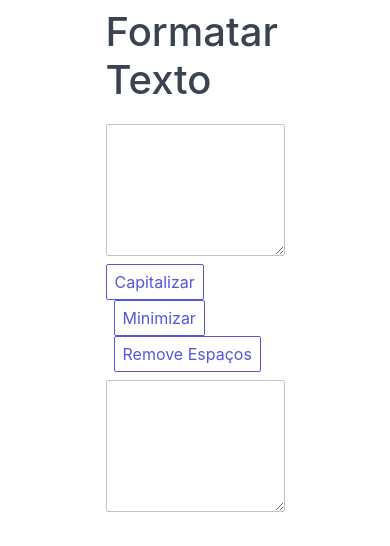
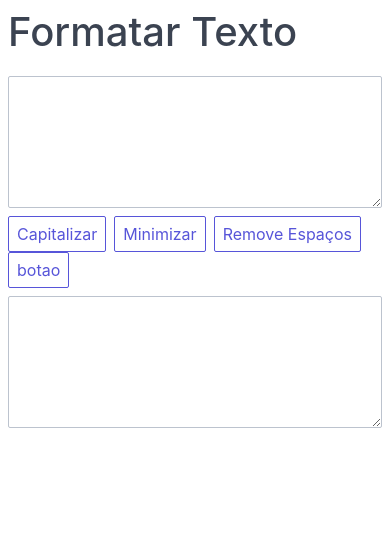
Before and after one commit to guizordan/formatatexto, a Nuxt app: page / in a window 390 px wide. Shown: the top 546 px of the page. Built offline with nearby package versions, Linux system fonts and the light colour scheme.

Commit message:
format button isolated in one component

```diff
--- /dev/null
+++ b/components/FormatButton.vue
@@ -0,0 +1,29 @@
+<template>
+  <button ref="button" @click="activate" class="btn">{{label}}</button>
+</template>
+
+<script>
+export default {
+  data() {
+    return {
+      active: false
+    };
+  },
+
+  props: ['label'],
+
+  methods: {
+    activate: function() {
+      if (this.active) {
+        this.$refs.button.classList.remove("active");
+        this.$emit("deactivate", input);
+        this.active = false;
+      } else {
+        this.$refs.button.classList.add("active");
+        this.$emit("activate");
+        this.active = true;
+      }
+    }
+  }
+};
+</script>
--- a/pages/index.vue
+++ b/pages/index.vue
@@ -1,63 +1,81 @@
 <template>
 
 <div class="container mt-2">
-  <div class="columns mb-2">
-    <div class="column col-6 col-ml-auto col-mr-auto">
+  <div class="columns">
+    <div class="column col-sm-12 col-6 col-ml-auto col-mr-auto">
+
+      <div class="columns">
+
+        <div class="column col-12 mb-2">
           <h1>Formatar Texto</h1>
           <div class="form-group">
               <textarea v-model="input" class="form-input" rows="5"></textarea>
           </div>
+        </div>
 
-        <button @click="upcase" class="btn">Capitalizar</button>
-        <button @click="downcase" class="btn ml-2">Minimizar</button>
-        <button @click="remove_spaces" class="btn ml-2">Remove Espaços</button>
+        <div class="column col-12 mb-2">
+          <button ref="upcase" @click="upcase" class="btn">Capitalizar</button>
+          <button ref="downcase" @click="downcase" class="btn ml-2">Minimizar</button>
+          <button ref="remove_whitespaces" @click="remove_whitespaces" class="btn ml-2">Remove Espaços</button>
+          <format-button label="botao"></format-button>
+        </div>
+
+
+        <div class="column col-12">
+            <div class="form-group">
+              <textarea v-model="output" class="form-input" rows="5"></textarea>
+            </div>
+        </div>
+
+      </div>
     </div>
 
   </div>
 
-  <div class="columns">
-    <div class="column col-6 col-ml-auto col-mr-auto">
-        <div class="form-group">
-          <textarea v-model="output" class="form-input" rows="5"></textarea>
-        </div>
-    </div>
-  </div>
 
 </div>
 
 </template>
 
 <script>
-// import AppLogo from '~/components/AppLogo.vue'
+import FormatButton from "~/components/FormatButton.vue"
 
 export default {
-  data(){
-      return{
+  data() {
+    return {
       input: null,
       output: null
-      }
+    };
+  },
+
+  components: {
+    FormatButton
+  },
+
+  mounted() {
+    console.log(this.$refs);
   },
 
   methods: {
-      upcase: function(){
+    upcase: function() {
       this.output = this.input.toUpperCase();
     },
 
-      downcase: function(){
+    downcase: function() {
       this.output = this.input.toLowerCase();
     },
 
-      remove_spaces: function(){
-        this.output = this.input;
-        for (let i = 0; i <= this.output.length; i++){
-          console.log(this.output[i]);
-          if (this.output[i].match(/\s/) && this.output[i+1].match(/\s/)){
-            console.log(this.output[i], 'matches');
-            this.output[i+1] = '';
+    remove_whitespaces: function() {
+      var output = [];
+      for (let i = 0; i < this.input.length; i++) {
+        if (this.input[i].match(/\s/) && this.input[i + 1].match(/\s/))
+          continue;
+        else output[i] = this.input[i];
+      }
+
+      this.output = output.join("");
+      this.$refs.remove_whitespaces.classList.add("active");
     }
   }
-      }
-
-  }
-}
+};
 </script>
```
Lines whose indentation alone changed are shown as unchanged.
